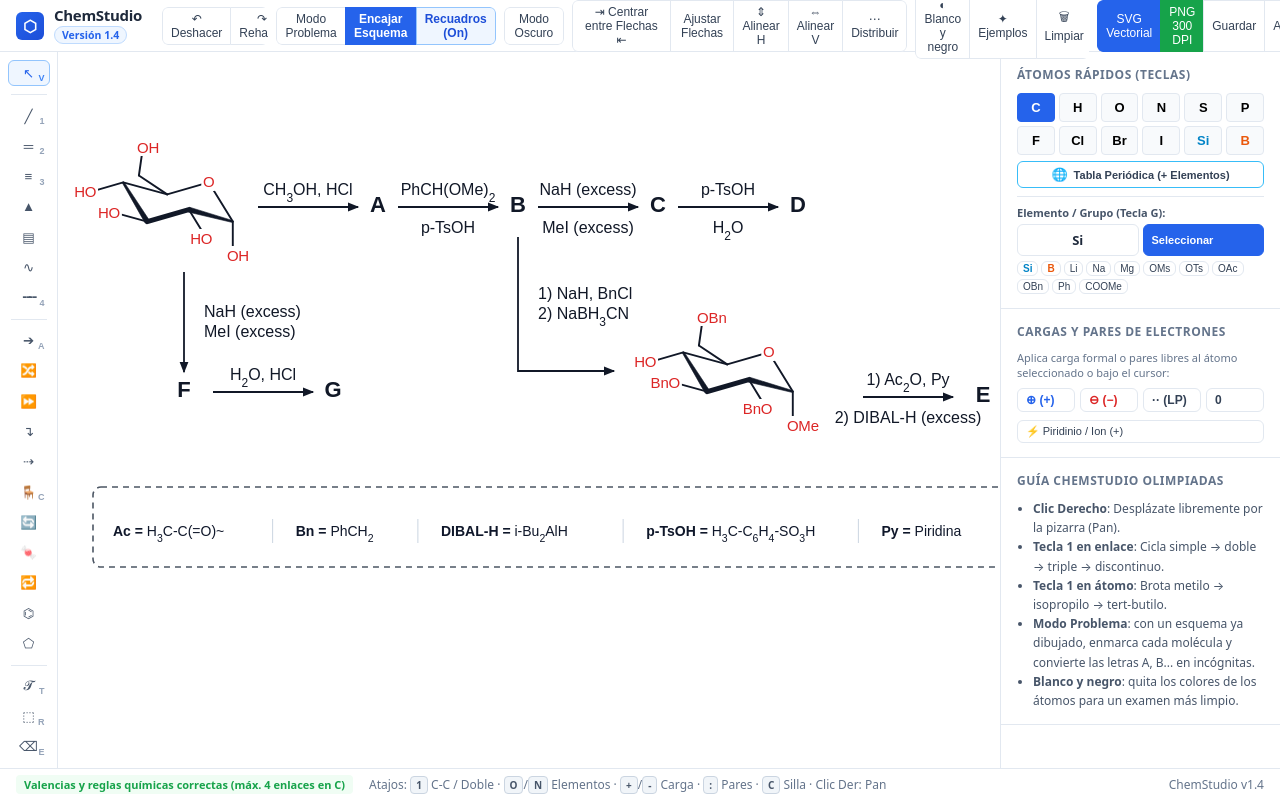
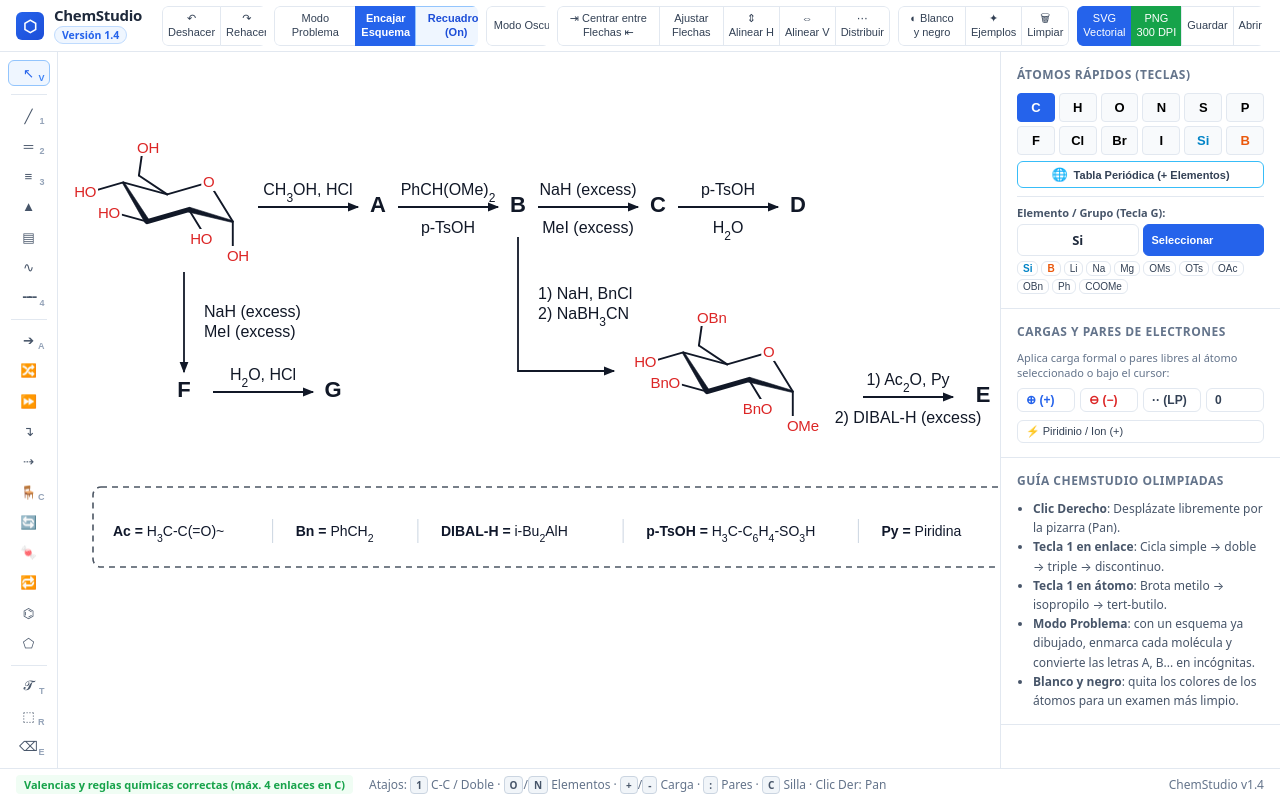
Before and after one commit to adma2/chemstudio, a plain HTML site: page index.html in a window 1280 px wide. Drawn offline with Linux system fonts and the light colour scheme.

Commit message:
Fix: Botones fijos en la barra de herramientas.

```diff
--- a/css/app.css
+++ b/css/app.css
@@ -167,6 +167,31 @@ body {
 .btn-group .btn:last-child {
   border-top-right-radius: 6px;
   border-bottom-right-radius: 6px;
+}
+
+/* Barra superior: misma altura en todos los grupos y sin saltos al cambiar un botón de estado */
+.header .btn-group {
+  height: 40px;
+}
+
+.header .btn-group .btn {
+  justify-content: center;
+  text-align: center;
+  line-height: 1.2;
+}
+
+#btn-toggle-problem-mode,
+#btn-toggle-boxes-visibility,
+#btn-toggle-dark-mode {
+  width: 82px;
+  flex-shrink: 0;
+}
+
+@media (max-width: 1500px) {
+  .header .btn-group .btn {
+    padding: 2px 5px;
+    font-size: 11px;
+  }
 }
 
 /* Área de Trabajo Principal */
--- a/index.html
+++ b/index.html
@@ -47,20 +47,20 @@
           ⇥ Centrar entre Flechas ⇤
         </button>
         <button class="btn btn-sm" id="btn-adjust-arrows" title="Ajusta automáticamente las flechas fuera del recuadro de las moléculas para que no las corten">Ajustar Flechas</button>
-        <button class="btn btn-sm" id="btn-align-h" title="Alinear centros horizontales (mismo eje Y)">⇕ Alinear H</button>
-        <button class="btn btn-sm" id="btn-align-v" title="Alinear centros verticales (mismo eje X)">⇔ Alinear V</button>
+        <button class="btn btn-sm" id="btn-align-h" title="Alinear centros horizontales (mismo eje Y)">⇕ Alinear&nbsp;H</button>
+        <button class="btn btn-sm" id="btn-align-v" title="Alinear centros verticales (mismo eje X)">⇔ Alinear&nbsp;V</button>
         <button class="btn btn-sm" id="btn-distribute-h" title="Distribuir elementos con espaciado uniforme">⋯ Distribuir</button>
       </div>
 
       <div class="btn-group">
-        <button class="btn btn-sm" id="btn-toggle-monochrome" title="Blanco y negro: quita el código de colores de los átomos (O rojo, N azul...) para un estilo limpio de examen">◐ Blanco y negro</button>
+        <button class="btn btn-sm" id="btn-toggle-monochrome" title="Blanco y negro: quita el código de colores de los átomos (O rojo, N azul...) para un estilo limpio de examen">◐ Blanco y&nbsp;negro</button>
         <button class="btn btn-sm" id="btn-load-example" title="Abrir la galería de ejemplos (IChO, Suzuki, diclofenaco...)">✦ Ejemplos</button>
         <button class="btn btn-sm" id="btn-clear" title="Limpiar lienzo">🗑 Limpiar</button>
       </div>
 
       <div class="btn-group">
         <button class="btn btn-sm btn-primary" id="btn-export-svg" title="Descargar como gráfico vectorial SVG">SVG Vectorial</button>
-        <button class="btn btn-sm btn-success" id="btn-export-png" title="Descargar como imagen PNG 300 DPI">PNG 300 DPI</button>
+        <button class="btn btn-sm btn-success" id="btn-export-png" title="Descargar como imagen PNG 300 DPI">PNG 300&nbsp;DPI</button>
         <button class="btn btn-sm" id="btn-save-json" title="Guardar proyecto JSON">Guardar</button>
         <button class="btn btn-sm" id="btn-load-json" title="Cargar proyecto JSON">Abrir</button>
         <input type="file" id="file-input-json" accept=".json" style="display: none;" />
```
Also changed, not shown: js/app.js, js/bundle.js.
